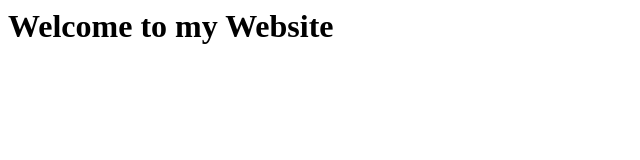
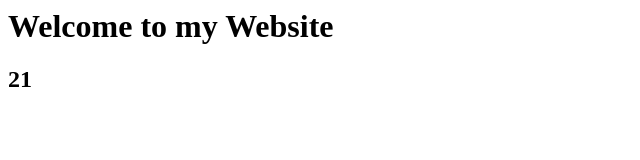
Before and after one commit to Messi21/Messi21.github.io, a plain HTML site: page index.html in a window 1280 px wide. Shown: the full height of the page, 0-640 px from the left. Drawn offline with Linux system fonts and the light colour scheme.

Commit message:
add a 21

```diff
--- a/index.html
+++ b/index.html
@@ -1 +1,2 @@
 <h1>Welcome to my Website</h1>
+<h2>21</h2>
```
